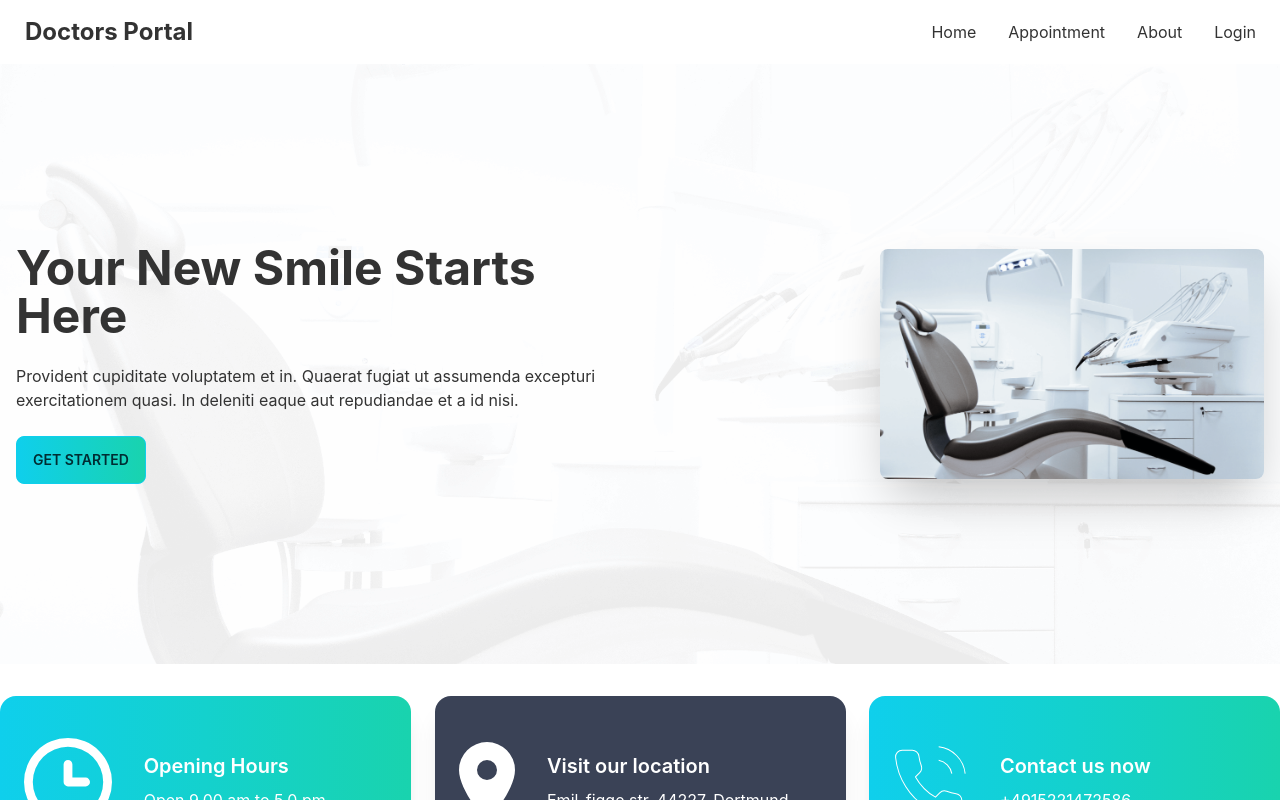
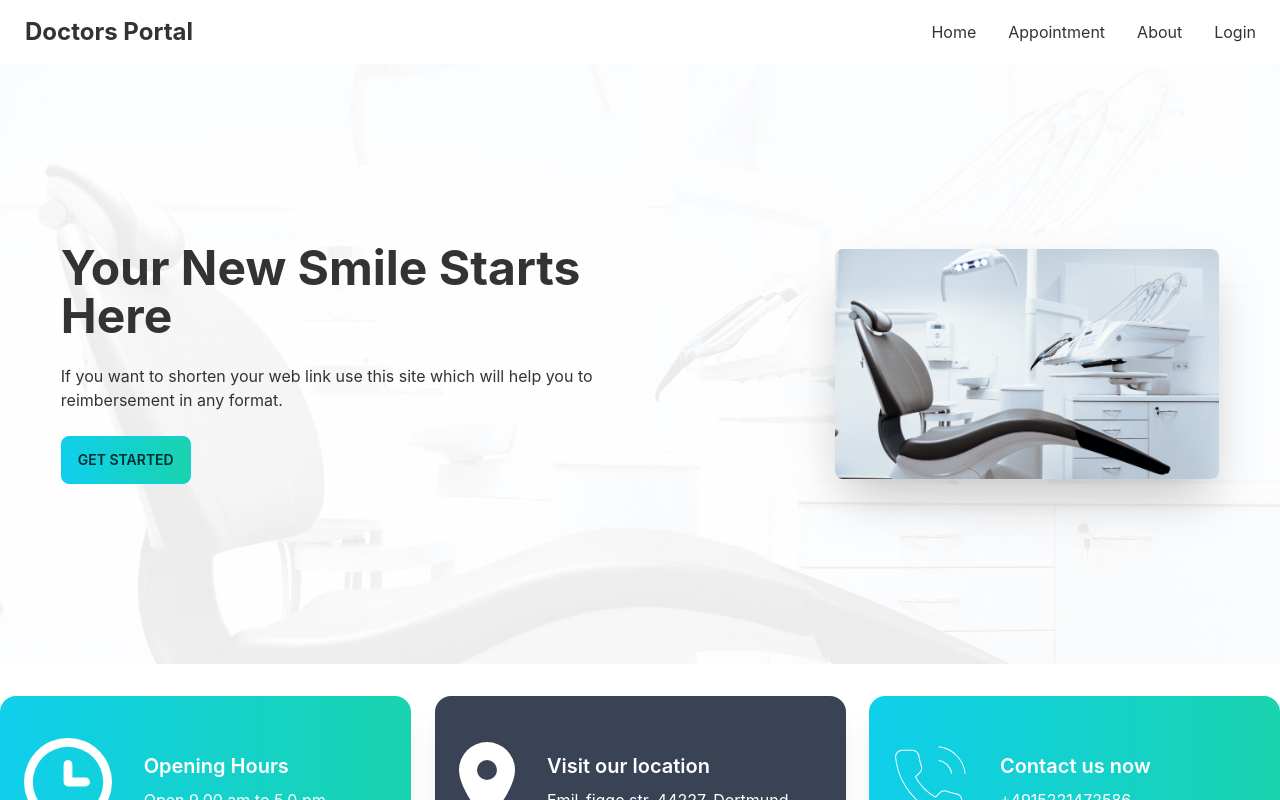
Before and after one commit to Shariful7834/Doctor-portal, a React (Create React App) app: page / in a window 1280 px wide. Shown: the top 800 px of the page. Built offline with nearby package versions, Linux system fonts and the light colour scheme; no server answers.

Commit message:
deployed on firebase

```diff
--- a/src/Pages/Home/Banner/Banner.js
+++ b/src/Pages/Home/Banner/Banner.js
@@ -5,20 +5,19 @@ import PrimaryButton from "../../../components/PrimaryButton";
 
 const Banner = () => {
   return (
-    <div className="hero 	" style={{ backgroundImage: `url(${bg})` }}>
+    <div className="hero" style={{ backgroundImage: `url(${bg})` }}>
       <div
         className="hero-content flex-col lg:flex-row-reverse justify-between"
         style={{ height: "600px" }}
       >
         <img src={chair} className="max-w-sm rounded-lg shadow-2xl" alt="" />
-        <div className="w-1/2 ">
+        <div className="w-1/2">
           <h1 className="text-5xl font-bold">
             Your New Smile Starts <br /> Here
           </h1>
           <p className="py-6">
-            Provident cupiditate voluptatem et in. Quaerat fugiat ut assumenda
-            excepturi exercitationem quasi. In deleniti eaque aut repudiandae et
-            a id nisi.
+            If you want to shorten your web link use this site which will help
+            you to reimbersement in any format.
           </p>
           <PrimaryButton>Get Started</PrimaryButton>
         </div>
--- a/src/Pages/Shared/Navbar/Navbar.js
+++ b/src/Pages/Shared/Navbar/Navbar.js
@@ -43,7 +43,7 @@ const Navbar = () => {
   );
 
   return (
-    <div className="navbar bg-base-100 flex justify-between">
+    <div className="navbar w-full bg-base-100 flex justify-between">
       <div className="navbar-start">
         <div className="dropdown">
           <label tabIndex={0} className="btn btn-ghost lg:hidden">
```
